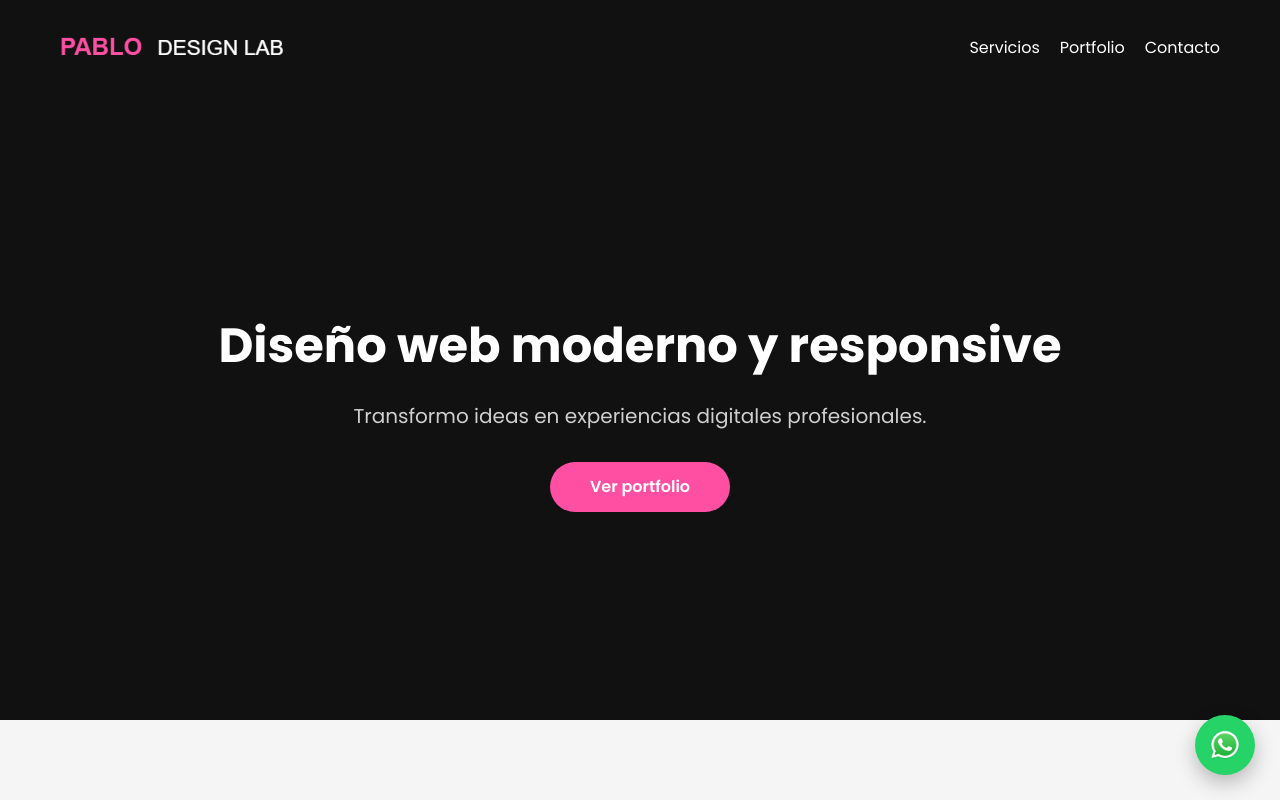
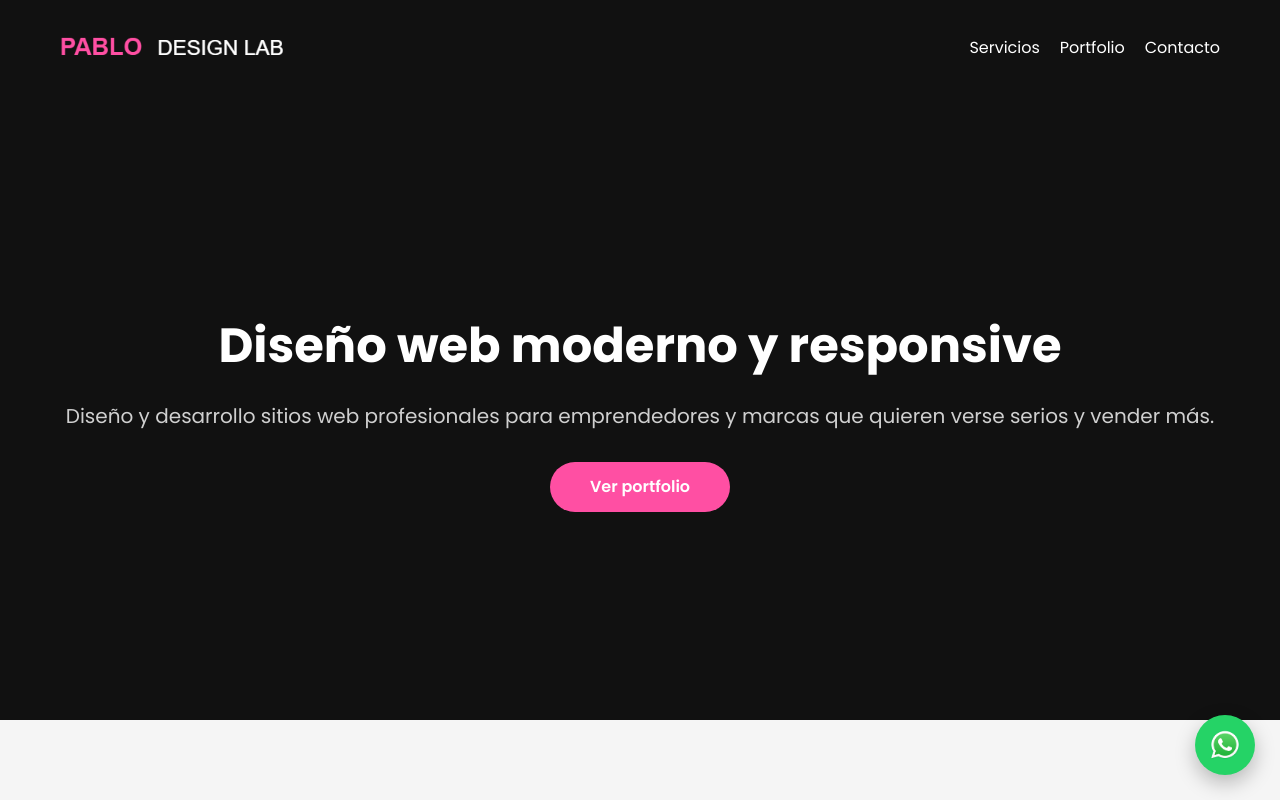
Before and after one commit to Pablogabi07/pablodesignlab, a React (Create React App) app: page / in a window 1280 px wide. Shown: the top 800 px of the page. Built offline with nearby package versions, Linux system fonts and the light colour scheme.

Commit message:
Update Hero.jsx

```diff
--- a/src/components/Hero.jsx
+++ b/src/components/Hero.jsx
@@ -3,7 +3,7 @@ export default function Hero() {
     <section className="hero">
       <div className="hero-content">
         <h2>Diseño web moderno y responsive</h2>
-        <p>Transformo ideas en experiencias digitales profesionales.</p>
+        <p>Diseño y desarrollo sitios web profesionales para emprendedores y marcas que quieren verse serios y vender más.</p>
         <a href="#portfolio" className="btn-primary">
           Ver portfolio
         </a>
```
